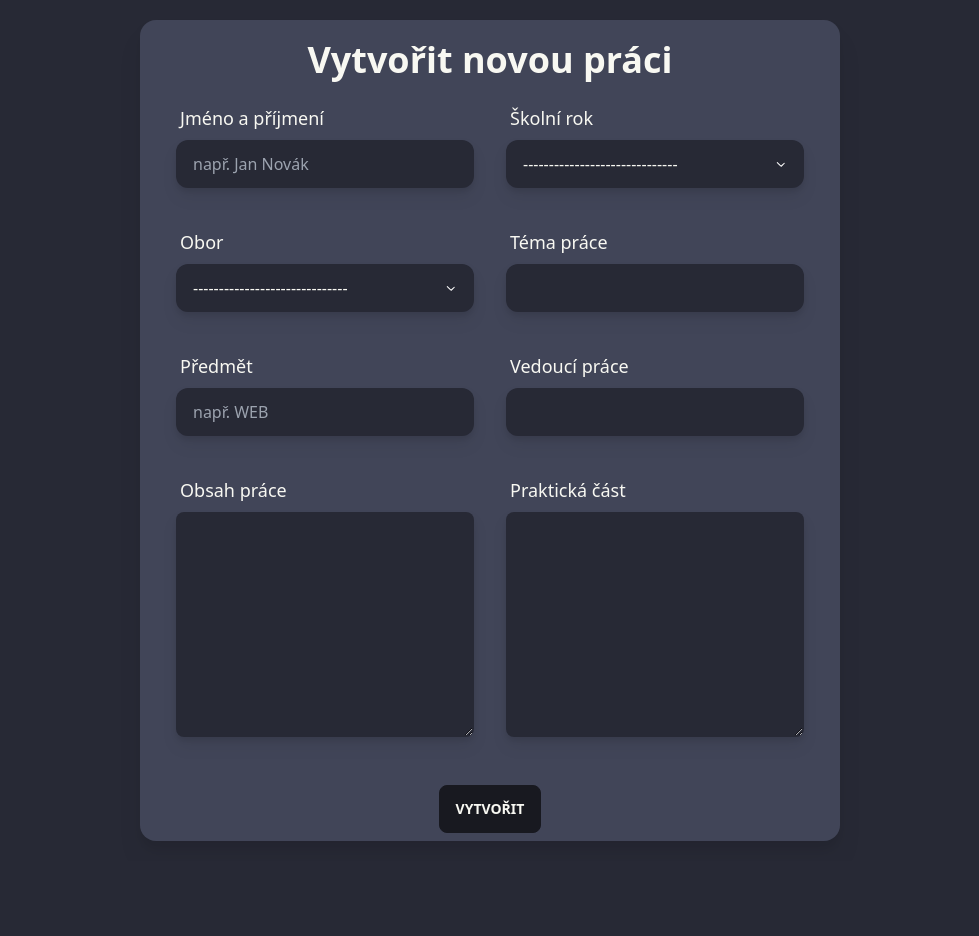
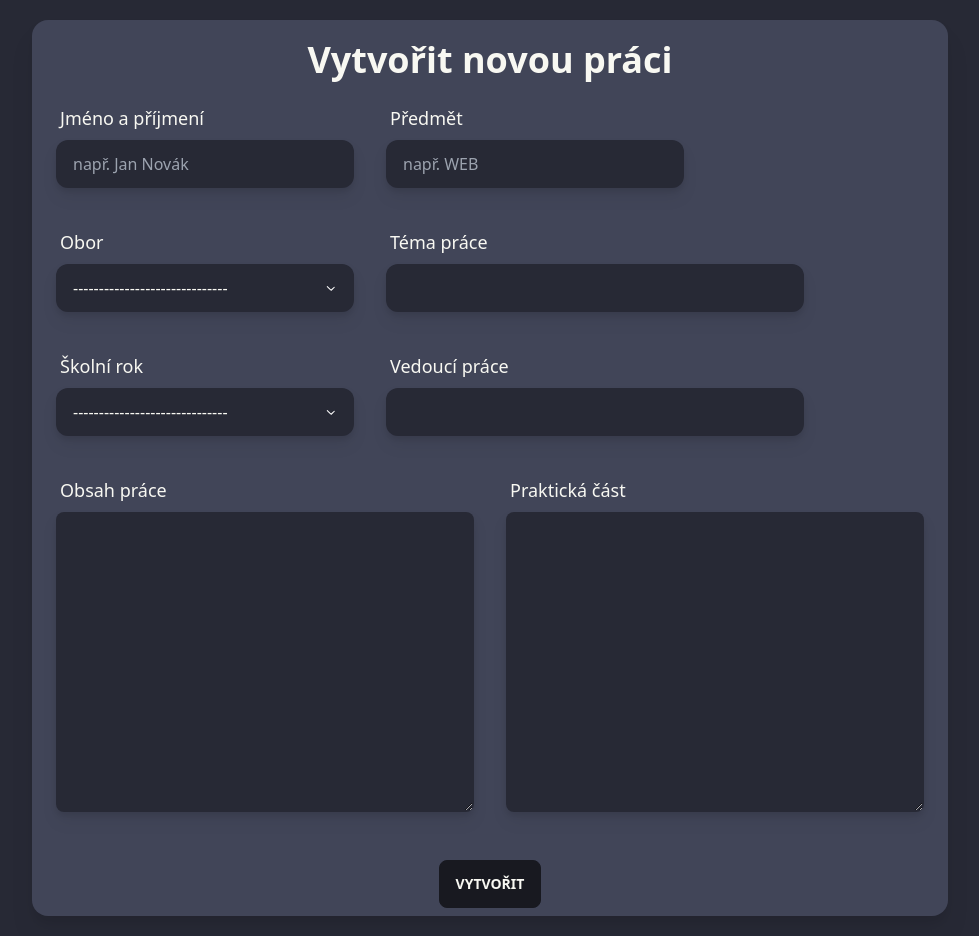
Before and after one commit to RadimKotajnyDev/create-rocnikova-prace-form, a React (Vite) app: page / in a window 1280 px wide. Shown: the whole page, without its empty margins (150-1129 px from the left). Before the commit the page ends 861 px from the top, so only its background shows below. Built offline with nearby package versions, Linux system fonts and the light colour scheme.

Commit message:
fixed errors, adjusted size

```diff
--- a/src/FormApp.tsx
+++ b/src/FormApp.tsx
@@ -29,19 +29,19 @@ export const FormApp = () => {
             <div className="min-w-[700px]  bg-neutral p-2 rounded-2xl">
               <h1 className="text-center text-4xl font-bold mt-3">Vytvořit novou práci</h1>
               <div className="">
-                <div className="flex flex-row justify-center">
+                <div className="flex flex-row justify-start">
                   <div className="flex flex-col items-center">
                     <JmenoAprijmeni {...{errors, touched}} />
                     <Obor {...{errors, touched}} />
                   </div>
                   <div className="flex flex-col">
-                    <SkolniRok {...{errors, touched}}/>
+                    <Predmet {...{errors, touched}}/>
                     <TemaPrace {...{errors, touched}}/>
                   </div>
                 </div>
                 <div className="flex flex-col">
-                  <div className="flex flex-row justify-center">
-                    <Predmet {...{errors, touched}}/>
+                  <div className="flex flex-row justify-start">
+                    <SkolniRok {...{errors, touched}}/>
                     <VedouciPrace {...{errors, touched}}/>
                   </div>
                 </div>
--- a/src/components/JmenoAprijmeni.tsx
+++ b/src/components/JmenoAprijmeni.tsx
@@ -1,7 +1,6 @@
 import {Field} from "formik";
 
 export const JmenoAprijmeni = ({errors, touched}: any) => {
-
 
   function hasErrorAndTouched() {
     if (errors
@@ -14,11 +13,10 @@ export const JmenoAprijmeni = ({errors, touched}: any) => {
       return true;
     }
   }
-
   return (
     <>
       <div className="flex w-[330px] component-preview p-4 gap-2 font-sans">
-        <div className="form-control w-full max-w-xs">
+        <div className="form-control w-full max-w-lg">
           <label className="label">
             <span className="label-text text-lg">Jméno a příjmení&nbsp;
               <span className={hasErrorAndTouched() ? "text-red-400" : ""}>
--- a/src/components/ObsahPrace.tsx
+++ b/src/components/ObsahPrace.tsx
@@ -16,15 +16,15 @@ export const ObsahPrace = ({errors, touched}: any) => {
 
   return (
     <>
-      <div className="flex w-[330px] component-preview p-4 font-sans flex-col">
+      <div className="flex w-[450px] component-preview p-4 font-sans flex-col">
         <label className="label">
             <span className="label-text text-lg">Obsah práce&nbsp;<span className={hasErrorAndTouched() ? "text-red-400" : ""}>
                 {hasErrorAndTouched() ? "(Povinné)" : ""}</span></span>
           </label>
         <Field as="textarea"
                name={`data.obsah`}
-               className={`input rounded-lg p-2 min-h-[225px] drop-shadow-lg
-               ${hasErrorAndTouched() ? "border-red-400 text-red-600" : ""}`} size="lg" />
+               className={`input rounded-lg p-2 min-h-[300px] drop-shadow-lg
+               ${hasErrorAndTouched() ? "border-red-400 text-red-600" : ""}`} size="xxl" />
       </div>
     </>
   )
--- a/src/components/PraktickaCast.tsx
+++ b/src/components/PraktickaCast.tsx
@@ -1,6 +1,6 @@
 import {Field} from "formik";
 
-export const PraktickaCast = ({errors, touched}: any) => {
+export const PraktickaCast = ({errors, touched}) => {
 
   function hasErrorAndTouched() {
     if (errors
@@ -16,16 +16,16 @@ export const PraktickaCast = ({errors, touched}: any) => {
 
   return (
     <>
-      <div className="flex w-[330px] component-preview p-4 font-sans flex-col">
+      <div className="flex w-[450px] component-preview p-4 font-sans flex-col">
         <label className="label">
           <span className="label-text text-lg">Praktická část&nbsp;<span className={hasErrorAndTouched() ? "text-red-400" : ""}>
                 {hasErrorAndTouched() ? "(Povinné)" : ""}</span></span>
         </label>
         <Field as="textarea"
                name={`data.prakticka_cast`}
-               className={`input rounded-lg p-2 min-h-[225px] drop-shadow-lg
+               className={`input rounded-lg p-2 min-h-[300px] drop-shadow-lg
                ${hasErrorAndTouched() ? "border-red-400 text-red-600" : ""}
-               `} size="lg"/>
+               `} size="xxl"/>
       </div>
     </>
   )
--- a/src/components/TemaPrace.tsx
+++ b/src/components/TemaPrace.tsx
@@ -16,7 +16,7 @@ export const TemaPrace = ({errors, touched}: any) => {
 
   return (
     <>
-      <div className="flex w-[330px] component-preview p-4 gap-2 font-sans">
+      <div className="flex w-[450px] component-preview p-4 gap-2 font-sans">
         <div className="form-control w-full max-w-full">
           <label className="label">
             <span className="label-text text-lg">Téma práce&nbsp;<span className={hasErrorAndTouched() ? "text-red-400" : ""}>
--- a/src/components/VedouciPrace.tsx
+++ b/src/components/VedouciPrace.tsx
@@ -16,11 +16,10 @@ export const VedouciPrace = ({errors, touched}: any) => {
 
   return (
     <>
-      <div className="flex w-[330px] component-preview p-4 gap-2 font-sans">
-        <div className="form-control w-full max-w-xs">
+      <div className="flex w-[450px] component-preview p-4 gap-2 font-sans">
+        <div className="form-control w-full max-w-full">
           <label className="label">
-            <span className="label-text text-lg">Vedoucí práce&nbsp;<span className={hasErrorAndTouched() ? "text-red-400" : ""}>
-                {hasErrorAndTouched() ? "(Povinné)" : ""}</span></span>
+            <span className="label-text text-lg">Vedoucí práce</span>
           </label>
           <Field name={`data.vedouci`} className={`input p-2 px-4 rounded-xl drop-shadow-lg
           ${hasErrorAndTouched() ? "border-red-400 text-red-600" : ""}`}/>
--- a/src/configs.ts
+++ b/src/configs.ts
@@ -4,7 +4,6 @@ export const schema = yup.object().shape({
   data: yup.object().shape({
     jmeno_prijmeni: yup.string().required(),
     obor: yup.string().required(),
-    trida: yup.string().required(),
     skolni_rok: yup.string().required(),
     predmet: yup.string().required(),
     tema: yup.string().required(),
@@ -18,7 +17,6 @@ export interface ValuesInterface {
   data: {
     jmeno_prijmeni: string,
     obor: string,
-    trida: string,
     skolni_rok: string,
     predmet: string,
     tema: string,
@@ -33,7 +31,6 @@ export const initialValues = {
   data: {
     jmeno_prijmeni: "",
     obor: "",
-    trida: "",
     skolni_rok: "",
     predmet: "",
     tema: "",
```
